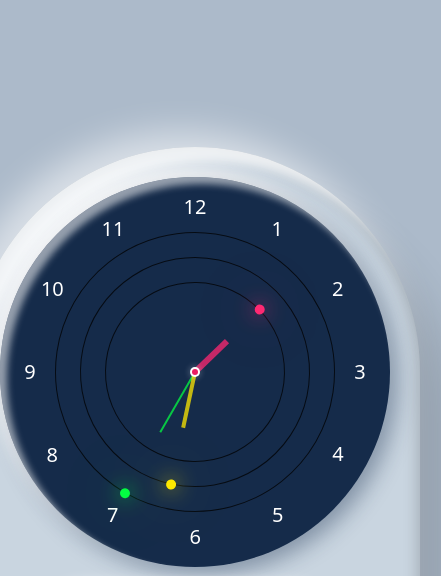
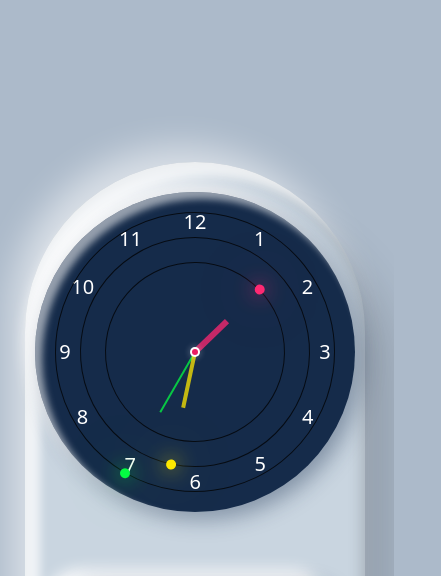
Before and after one commit to Hassan14Salem/Digital-Clock, a plain HTML site: page index.html in a window 390 px wide. Shown: the top 576 px of the page, 441 px wide, since content can reach past the window. Drawn offline with Linux system fonts and the light colour scheme.

Commit message:
responsiveForXsmall Screens

```diff
--- a/CSS/style.css
+++ b/CSS/style.css
@@ -180,3 +180,44 @@ box-shadow: 0 0 20px var(--clr),
         opacity: 0;
     }
 }
+
+
+@media screen and (max-width: 576px) {
+    /* .col-sm-12
+    {
+        width: 100% !important;
+    } */
+    .clock
+    {
+        position: relative;
+    width: 340px;
+    height: 520px;
+    display: flex;
+    justify-content: center;
+    align-items: center;
+    background-color: #c9d5e0;
+    border-radius: 50px;
+    border-top-left-radius: 250px;
+    border-top-right-radius: 250px;
+    box-shadow: 45px 45px 45px -15px rgb(0, 0, 0,0.15),
+    inset 15px 15px 10px rgba(255, 255, 255, 0.75),
+     -15px -15px 35px rgba(255, 255, 255, 0.55),
+    inset -2px 2px 15px rgba(0,0,0,0.2);
+    }
+    .numbers
+{
+    position: absolute;
+    top: 30px;
+    width: 320px;
+    height: 320px;
+    background-color: #152b4a;
+    border-radius: 50%;
+    display: flex;
+    justify-content: center;
+    align-items: center;
+    box-shadow: 7px 7px 22px  #152b4a66,
+    inset 7px 7px 7px rgba(255, 255, 255, 0.55),
+     -9px -9px 15px rgba(255, 255, 255, 1);
+}
+
+  }
```
Also changed, not shown: index.html (+1 -1 lines).
